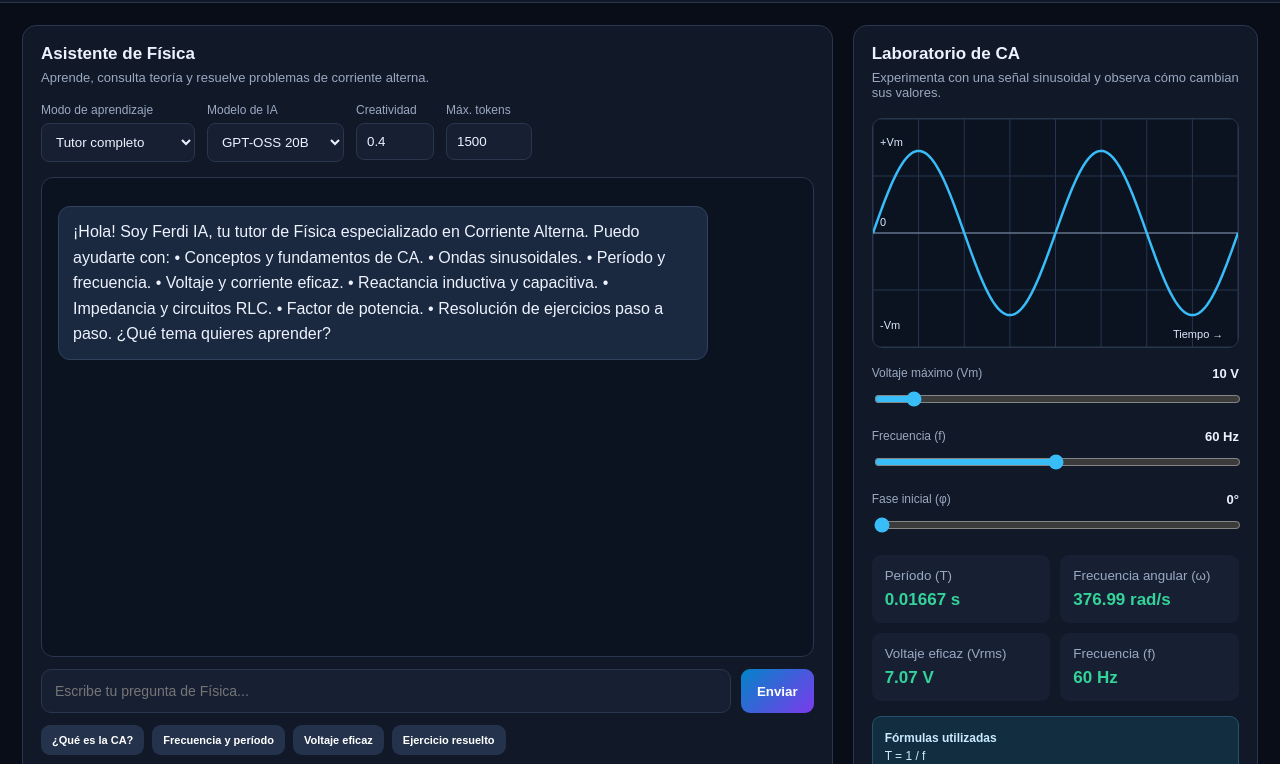
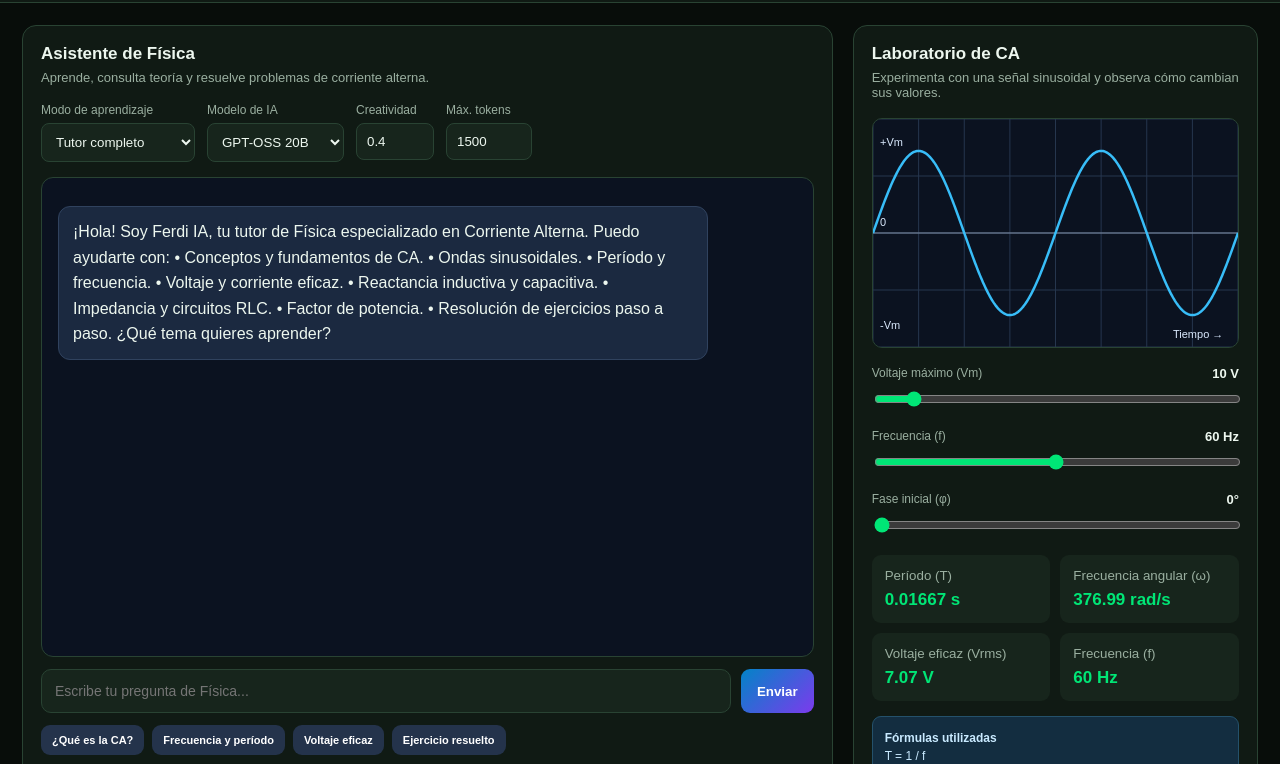
Before and after one commit to giacomo-gonzales/Ferdi-IA, a plain HTML site: page frontend/index.html in a window 1280 px wide. Shown: the part 82-846 px from the top of the page. Drawn offline with nearby package versions, Linux system fonts and the light colour scheme.

Commit message:
Actualiza identidad visual verde de Ferdi IA

```diff
--- a/frontend/index.html
+++ b/frontend/index.html
@@ -41,15 +41,15 @@ window.MathJax = {
 
 <style>
 :root {
-    --bg: #090d18;
-    --panel: #111827;
-    --surface: #172033;
-    --border: #29364d;
-    --text: #edf2ff;
-    --muted: #9aa9c2;
-    --accent: #38bdf8;
-    --purple: #8b5cf6;
-    --green: #34d399;
+    --bg: #080d0a;
+    --panel: #101a14;
+    --surface: #17251c;
+    --border: #294333;
+    --text: #edf7ef;
+    --muted: #9aafa0;
+    --accent: #00e676;
+    --purple: #36c978;
+    --green: #00e676;
 }
 
 * { box-sizing: border-box; }
```
